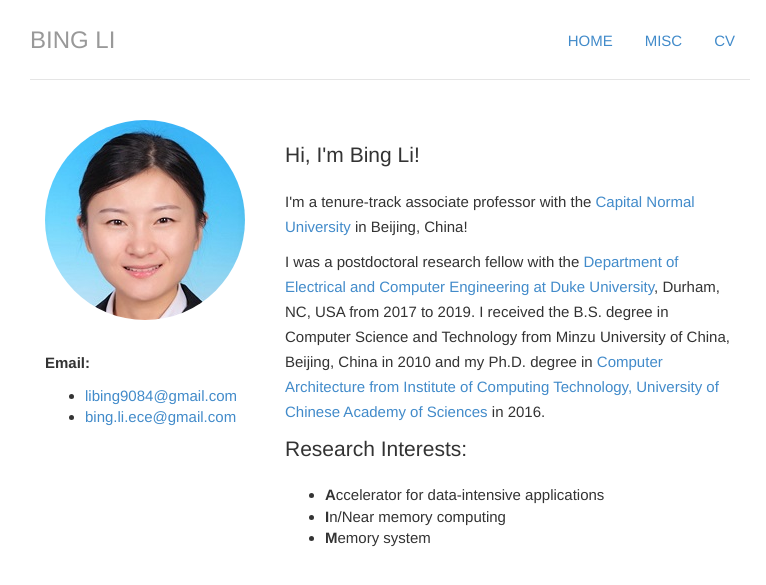
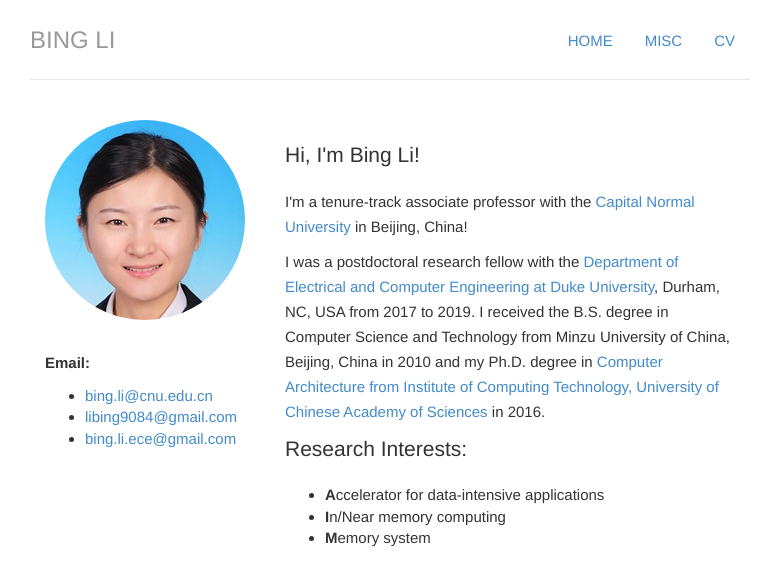
Before and after one commit to libingict/libingict.github.io, a Jekyll site: the page built from index.html, in a window 1280 px wide. Shown: the top 585 px of the page, without its empty margins (250-1016 px from the left). Built offline with Jekyll 4.4.1, drawn with Linux system fonts in a browser that asks for light colours.

Commit message:
update email

```diff
--- a/index.html
+++ b/index.html
@@ -24,8 +24,10 @@ cv: passive
     <img  class="img-circle avatar" alt="Bing Li" src="img/bingli-photo.jpg">
     <p><b>Email:</b>
       <ul>
+        <li><a href="mailto:bing.li@cnu.edu.cn">bing.li@cnu.edu.cn</a></li>
         <li><a href="mailto:libing9084@gmail.com">libing9084@gmail.com</a></li>
         <li><a href="mailto:bing.li.ece@gmail.com">bing.li.ece@gmail.com</a></li>
+
       </ul>
     </p>
   </div>
```
